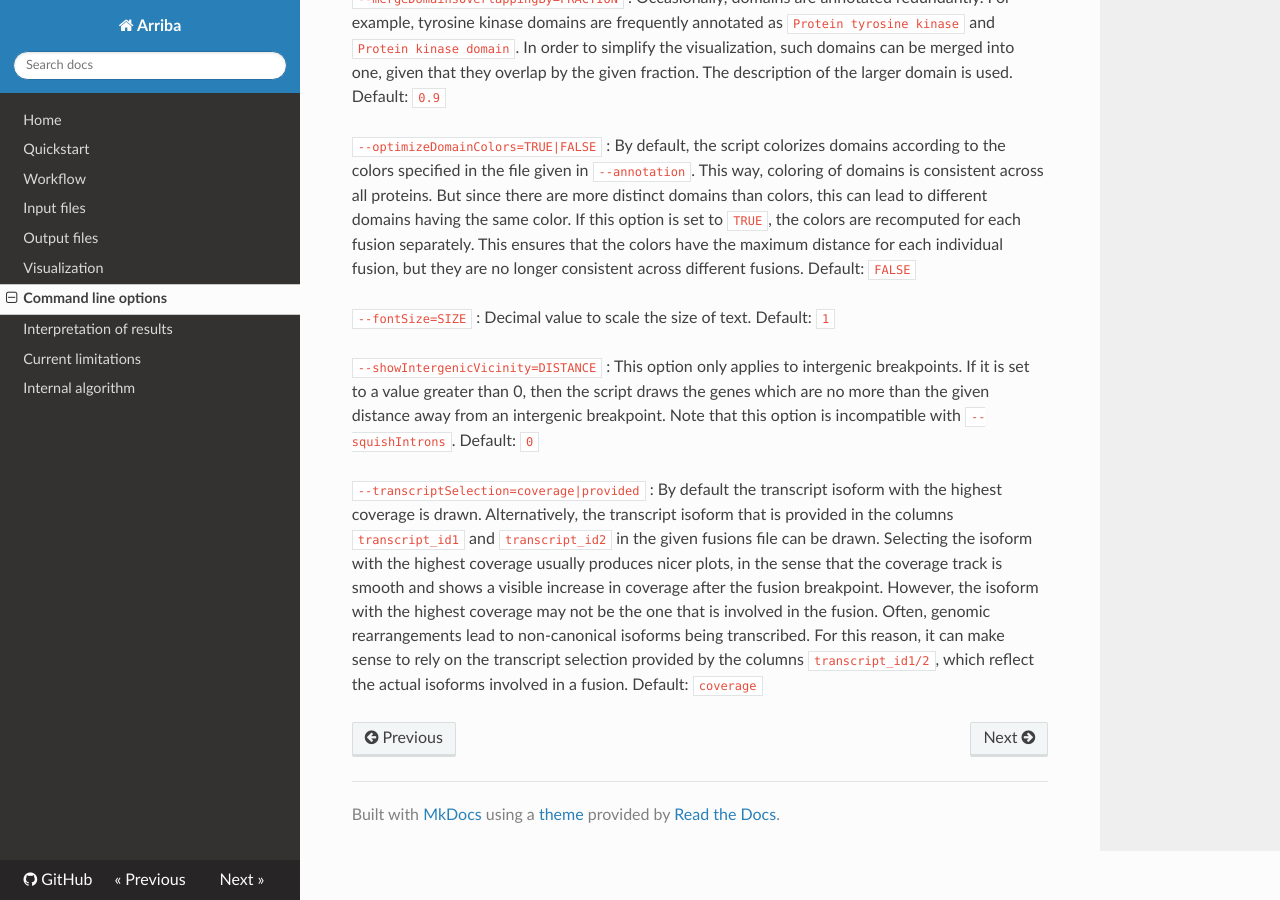
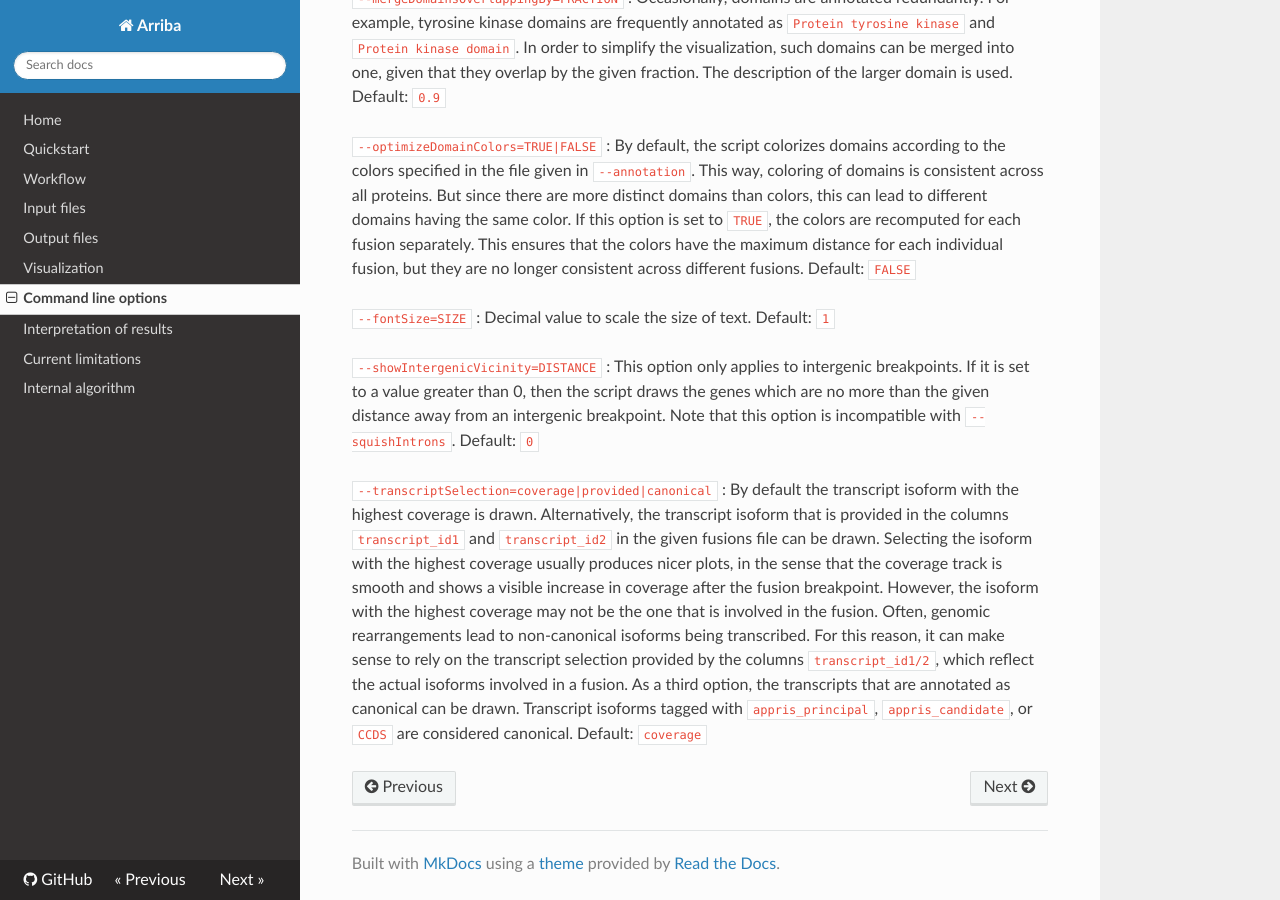
Before and after one commit to suhrig/arriba, an MkDocs documentation site: the page built from documentation/command-line-options.md, in a window 1280 px wide and 900 px high, scrolled down 5963 px. Built offline with MkDocs 1.6.1, drawn with Linux system fonts in a browser that asks for light colours; nearby versions of some CDN libraries; old or Windows-style settings are respelled for this version of MkDocs.

Commit message:
option to draw canonical transcript isoforms

```diff
--- a/documentation/command-line-options.md
+++ b/documentation/command-line-options.md
@@ -198,5 +198,5 @@
 `--showIntergenicVicinity=DISTANCE`
 : This option only applies to intergenic breakpoints. If it is set to a value greater than 0, then the script draws the genes which are no more than the given distance away from an intergenic breakpoint. Note that this option is incompatible with `--squishIntrons`. Default: `0`
 
-`--transcriptSelection=coverage|provided`
-: By default the transcript isoform with the highest coverage is drawn. Alternatively, the transcript isoform that is provided in the columns `transcript_id1` and `transcript_id2` in the given fusions file can be drawn. Selecting the isoform with the highest coverage usually produces nicer plots, in the sense that the coverage track is smooth and shows a visible increase in coverage after the fusion breakpoint. However, the isoform with the highest coverage may not be the one that is involved in the fusion. Often, genomic rearrangements lead to non-canonical isoforms being transcribed. For this reason, it can make sense to rely on the transcript selection provided by the columns `transcript_id1/2`, which reflect the actual isoforms involved in a fusion. Default: `coverage`
+`--transcriptSelection=coverage|provided|canonical`
+: By default the transcript isoform with the highest coverage is drawn. Alternatively, the transcript isoform that is provided in the columns `transcript_id1` and `transcript_id2` in the given fusions file can be drawn. Selecting the isoform with the highest coverage usually produces nicer plots, in the sense that the coverage track is smooth and shows a visible increase in coverage after the fusion breakpoint. However, the isoform with the highest coverage may not be the one that is involved in the fusion. Often, genomic rearrangements lead to non-canonical isoforms being transcribed. For this reason, it can make sense to rely on the transcript selection provided by the columns `transcript_id1/2`, which reflect the actual isoforms involved in a fusion. As a third option, the transcripts that are annotated as canonical can be drawn. Transcript isoforms tagged with `appris_principal`, `appris_candidate`, or `CCDS` are considered canonical. Default: `coverage`
```
Also changed, not shown: 1 other file.
